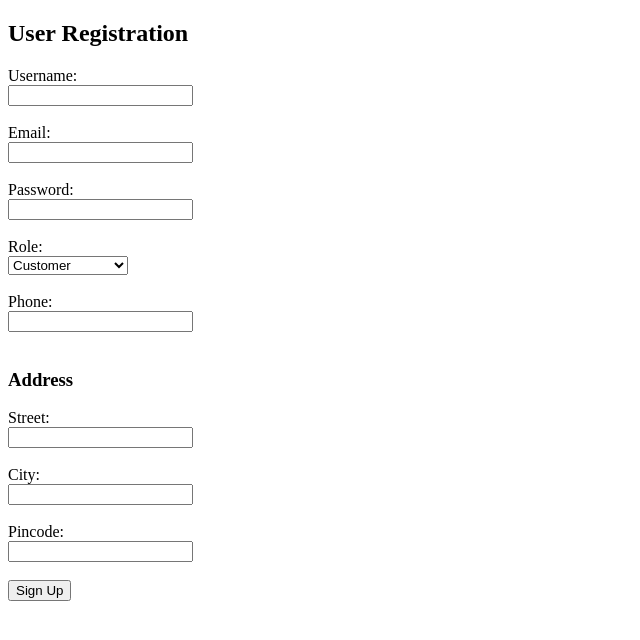
After one commit to RajTM2316/Fixora, a Django app: page /signup/ in a window 1280 px wide. The commit adds this page. Shown: the top 640 px of the page, without its empty margins (0-640 px from the left). Run offline with Django 5.2, Linux system fonts and the light colour scheme.

Commit message:
[FEAT] Implement user signup and registration success flow

```diff
--- /dev/null
+++ b/fixora_server/manage_user/templates/manage_user/sign_up.html
@@ -0,0 +1,53 @@
+<!DOCTYPE html>
+<html>
+
+<head>
+    <title>Sign Up</title>
+</head>
+
+<body>
+
+    <h2>User Registration</h2>
+
+    <form method="POST" action="{% url 'signup' %}" name="signup">
+        <!-- Django CSRF token (required in templates) -->
+        {% csrf_token %}
+
+        <!-- User model fields -->
+        <label>Username:</label><br>
+        <input type="text" name="username" required><br><br>
+
+        <label>Email:</label><br>
+        <input type="email" name="email" required><br><br>
+
+        <label>Password:</label><br>
+        <input type="password" name="password" required><br><br>
+
+        <!-- Profile fields -->
+        <label>Role:</label><br>
+        <select name="role">
+            <option value="customer">Customer</option>
+            <option value="provider">Service Provider</option>
+        </select><br><br>
+
+        <label>Phone:</label><br>
+        <input type="text" name="phone"><br><br>
+
+        <!-- Address fields -->
+        <h3>Address</h3>
+
+        <label>Street:</label><br>
+        <input type="text" name="street"><br><br>
+
+        <label>City:</label><br>
+        <input type="text" name="city"><br><br>
+
+        <label>Pincode:</label><br>
+        <input type="text" name="pincode"><br><br>
+
+        <button type="submit">Sign Up</button>
+    </form>
+
+</body>
+
+</html>
--- a/fixora_server/manage_user/urls.py
+++ b/fixora_server/manage_user/urls.py
@@ -3,4 +3,5 @@ from . import views
 
 urlpatterns = [
     path("", views.login_view, name='login'),
+    path("signup/", views.signup_view, name='signup'),
 ]
--- a/fixora_server/manage_user/views.py
+++ b/fixora_server/manage_user/views.py
@@ -1,7 +1,9 @@
 from django.shortcuts import render, redirect
 from django.contrib.auth import authenticate, login
 from django.contrib import messages
-
+from .models import Profile
+from django.contrib.auth.models import User
+from .models import Address
 
 def login_view(request):
     if request.method == "POST":
@@ -22,3 +24,53 @@ def login_view(request):
             messages.error(request, "Invalid username or password")
 
     return render(request, "manage_user/login.html")
+
+
+from django.http import HttpResponse
+
+def signup_view(request):
+    if request.method == "POST":
+        username = request.POST.get("username")
+        email = request.POST.get("email")
+        password = request.POST.get("password")
+
+        role = request.POST.get("role")
+        phone = request.POST.get("phone")
+
+        street = request.POST.get("street")
+        city = request.POST.get("city")
+        pincode = request.POST.get("pincode")
+
+        if User.objects.filter(username=username).exists():
+            messages.error(request, "Username already exists")
+            return render(request, "manage_user/sign_up.html")
+
+        if User.objects.filter(email=email).exists():
+            messages.error(request, "Email already exists")
+            return render(request, "manage_user/sign_up.html")
+
+        user = User.objects.create_user(
+            username=username,
+            email=email,
+            password=password
+        )
+
+        profile = Profile.objects.create(
+            user=user,
+            role=role,
+            phone=phone
+        )
+
+        if street or city or pincode:
+            address = Address.objects.create(
+                street=street,
+                city=city,
+                pincode=pincode
+            )
+            profile.address = address
+            profile.save()
+
+        messages.success(request, "Registration successful. Please log in.")
+        return redirect("login")
+
+    return render(request, "manage_user/sign_up.html")
```
Also changed, not shown: fixora_server/manage_user/signals.py (+2 -5 lines), fixora_server/manage_user/templates/manage_user/login.html (+18 -11 lines), fixora_server/manage_user/models.py (line endings or trailing spaces).
